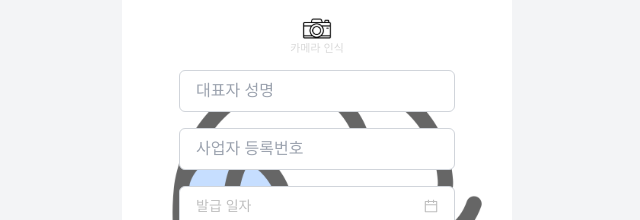
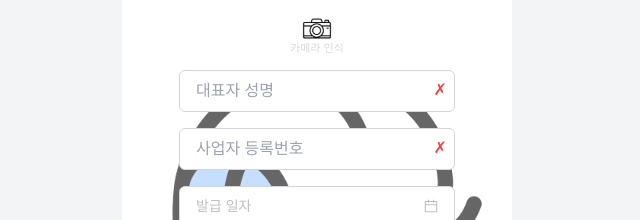
Before and after one commit to 8-palbochae/seahere-frontend, a React (Create React App) app: page /signup/broker in a window 1280 px wide. Shown: the part 408-628 px from the top of the page, without its empty margins (323-963 px from the left). Built offline with nearby package versions, Linux system fonts and the light colour scheme; a web font is replaced by a local one.

Commit message:
Feat : 회사 정보 입력시 유효성 표시

```diff
--- a/src/components/login_signup/itemcomponent/InputField.jsx
+++ b/src/components/login_signup/itemcomponent/InputField.jsx
@@ -1,4 +1,12 @@
+import { useState, useEffect } from 'react';
+
 const InputField = ({ type, name, placeholder, value, onChange, onClick, readOnly, className }) => {
+    const [isFilled, setIsFilled] = useState(false);
+
+    useEffect(() => {
+        setIsFilled(value !== '');
+    }, [value]);
+
     return (
         <div className="relative w-full">
             <input
@@ -11,6 +19,15 @@ const InputField = ({ type, name, placeholder, value, onChange, onClick, readOnl
                 onClick={onClick}
                 readOnly={readOnly}
             />
+            {isFilled ? (
+                <span className="absolute right-2 top-2 text-green-500">
+                    &#10003;
+                </span>
+            ) : (
+                <span className="absolute right-2 top-2 text-red-500">
+                    &#10007;
+                </span>
+            )}
         </div>
     );
 };
```
